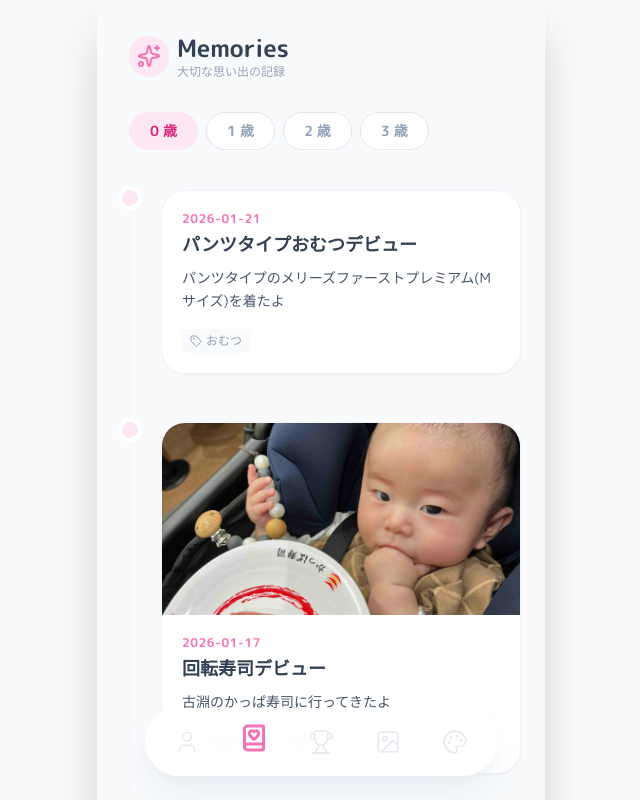
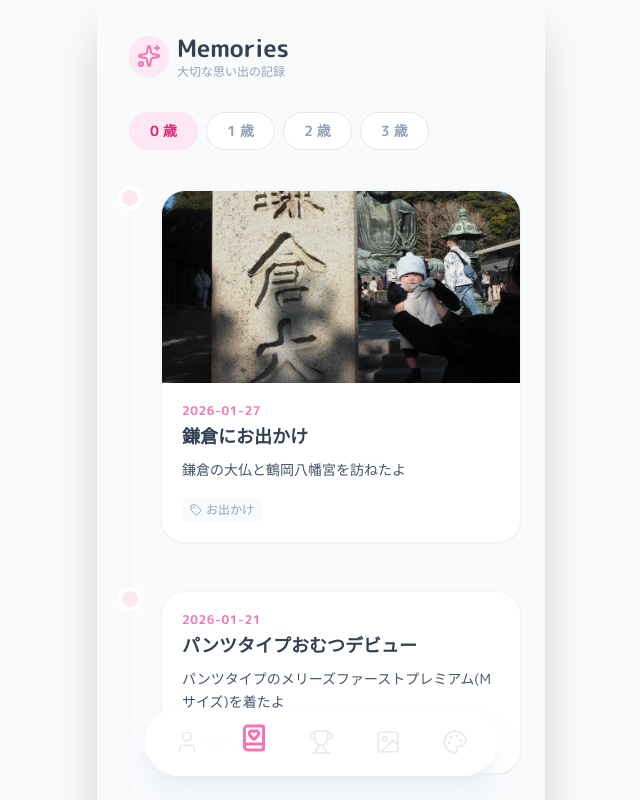
Before and after one commit to ika2kan-fjyu/baby-portfolio-dev, a React (Vite) app: page /memories in a window 1280 px wide. Shown: the top 800 px of the page, without its empty margins (319-959 px from the left). Built offline with nearby package versions, Linux system fonts and the light colour scheme.

Commit message:
0128分を追加

```diff
--- a/src/data/data.js
+++ b/src/data/data.js
@@ -207,6 +207,14 @@ export const achievementsData = [
 ];
 
 export const memoriesData = [
+    {
+        id: 2026012701,
+        date: "2026-01-27",
+        title: "鎌倉にお出かけ",
+        description: "鎌倉の大仏と鶴岡八幡宮を訪ねたよ",
+        tags: ["お出かけ"],
+        image: "/memories/20260127.jpeg"
+    },
     {
         id: 2026012101,
         date: "2026-01-21",
```
Also changed, not shown: public/memories/20260127.jpeg (added).
